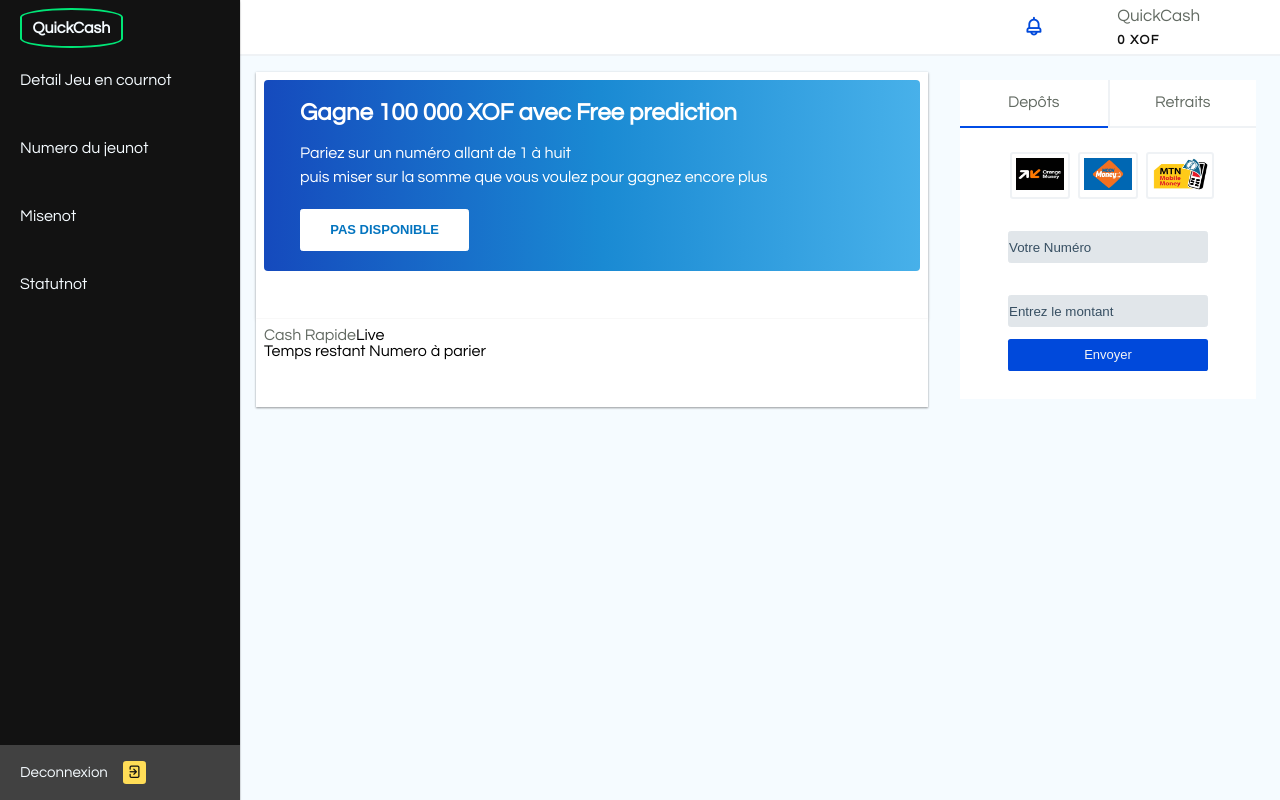
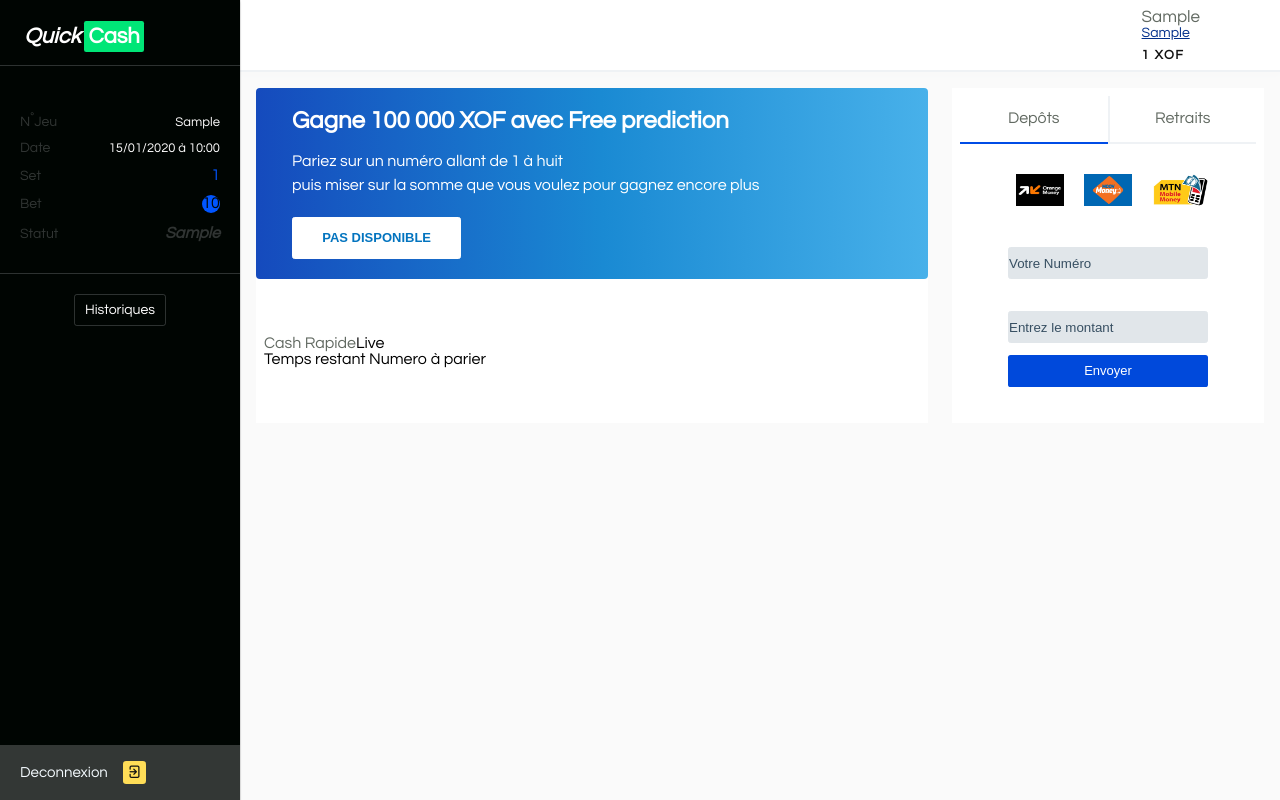
Before and after one commit to cedricd4n/Quickbet, a Flask app: page /profile in a window 1280 px wide. Run offline with Flask 3, Linux system fonts and the light colour scheme; a user stored in the database is signed in; tables that the repository leaves empty hold one stand-in row (values such as "Sample post"); some libraries are stand-ins or nearby versions.

Commit message:
modification des fichier

```diff
--- a/app/main/routes.py
+++ b/app/main/routes.py
@@ -1,10 +1,10 @@
 from flask import Blueprint,render_template,flash,request,redirect,url_for,session,jsonify,abort
 from . import main
-from app.models import User,Compte_Quickcash
+from app.models import User,Compte_Quickcash,Game
 from app.forms import RegistrationForm
 from app.decorators import check_confirmed
 from  flask_login import login_required, login_user,logout_user,current_user
-
+from datetime import datetime
 
 def Paid():
     paid_tab=[]
@@ -50,7 +50,29 @@
     compte_user=Compte_Quickcash.query.filter_by(user_id=user.id).first()
     numero_client=compte_user.num_compt
     paids=Paid()
-    return render_template('main/profile.html',paids=paids,numero_client=numero_client)
+    game=Game.query.order_by(Game.id.desc()).filter_by(user_id=user.id).first()
+    if game is not None:
+
+        print(game)
+        numero_jeu=game.id_game
+        date_jeu=game.registered_on
+        dt=datetime.fromisoformat(str(date_jeu))
+        formatted_data=dt.strftime('%d/%m/%Y à %H:%M')
+        mise_jeu=game.paid
+        numero_parier=game.message
+        statut=game.statut
+
+    else:
+        numero_jeu='pas information'
+        # date_jeu=game.registered_on
+        # dt=datetime.fromisoformat(str(date_jeu))
+        formatted_data='pas information'
+        mise_jeu='pas information'
+        numero_parier='pas information'
+        statut='pas information'
+
+
+    return render_template('main/profile.html',paids=paids,numero_client=numero_client,numero_jeu=numero_jeu,formatted_data=formatted_data,mise_jeu=mise_jeu,numero_parier=numero_parier,statut=statut)
 
 
 @main.route('/terms')
--- a/app/main/templates/main/profile.html
+++ b/app/main/templates/main/profile.html
@@ -54,7 +54,7 @@
         <header class="header">
             <div class="header__search hd">
                 <a  class="nav-link" href="{{ url_for('main.historique') }}">
-                    <span class="uil uil-bell" ></span>
+                    <!-- <span class="online">En ligne</span> -->
                 </a>
             </div>
             <div class="profil-details header__items">
@@ -63,7 +63,15 @@
                 </div>
                 <div class="detail-info">
                     <span class=" dt-items joueur">{{current_user.pseudo|e}}  </span>
-                    <span class="dt-items solde-joueur">{{current_user.solde|e}} XOF</span>
+                    <span class=" dt-items identifiant">{{numero_client|e}}  </span>
+                    <span id="persist_solde" class="dt-items solde-joueur">{{current_user.solde|e}} XOF</span>
+                    <div class="detail_solde_timestamp">
+                        <span class="solde-joueur" id="timestamp_solde"></span>
+                        <span class="solde-joueur" id="currency">XOF</span>
+                    </div>
+
+
+
                 </div>
 
             </div>
@@ -85,11 +93,39 @@
 
             <div class="sidenav-item  logo-app">
                 <span class="logo-name">
-                    QuickCash
+                    <span class="st">Quick</span><span class="nd">Cash</span>
+
                 </span>
             </div>
             <div class="sidenav-item aside-item">
-                <ul class="sidenav__list">
+
+
+                <div class="sidenav__list-item game-detail">
+                   <div class="game-detail-item numero_jeu" >
+                    <span class="labels-item numero_jeu_item">N<sup>°</sup>Jeu</span>
+                    <span  id="number_game">{{numero_jeu|e}}</span>
+                   </div>
+                   <div class="game-detail-item date_jeu" >
+                    <span class="labels-item date_jeu_item">Date</span>
+                    <span  id="date_game">{{formatted_data|e}}</span>
+                   </div>
+                   <div class="game-detail-item mise_jeu" >
+                    <span class="labels-item mise_jeu_item">Set</span>
+                    <span  id="set_game">{{mise_jeu|e}}</span>
+                   </div>
+                   <div class="game-detail-item bet_jeu" >
+                    <span class="labels-item bet_jeu_item">Bet </span>
+                    <span  id="bet_game">{{numero_parier|e}}</span>
+                   </div>
+                   <div class="game-detail-item statut_jeu">
+                    <span class="labels-item statut_jeu_item">Statut</span>
+                    <span  id="statut_game">{{statut|e}}</span>
+                   </div>
+                </div>
+                <div class="more-item">
+                    <a href="#">Historiques</a>
+                </div>
+                <!-- <ul class="sidenav__list">
 
                     <li class="sidenav__list-item"><span class="desc">Detail Jeu en cour</span> <span class="valeur">not</span></li>
                     <li class="sidenav__list-item"><span class="desc">Numero du jeu</span> <span class="valeur">not</span></li>
@@ -97,7 +133,7 @@
                     <li class="sidenav__list-item"><span class="desc">Statut</span><span class="valeur">not</span></li>
 
 
-                </ul>
+                </ul> -->
             </div>
             <a class="nav-link logout-item sidenav-item " href="{{ url_for('auth.logout') }}">Deconnexion
 
@@ -311,7 +347,8 @@
     <!-- <script src="{{url_for('static', filename = 'js/index.js')}}"></script> -->
     <script type="text/javascript" charset="utf-8">
         var socket;
-
+        $('#timestamp_solde').hide()
+        $('#currency').hide()
         var temps_received = [];
         $(document).ready(function(){
                 $("#card-item").hide();
@@ -337,11 +374,15 @@
                     .catch(function(error) {
                         console.log(error);
                     });
+
+                    console.log()
                 });
 
 
                 socket.on('responses_server', function(msg) {
 
+
+                    $("#numbers").show();
                     $("#live").show();
                     $("#wait").hide();
                     if (temps_received.length >= 1){
@@ -380,8 +421,9 @@
 
                     if (msg.count==0){
 
-                        $("#card-numbers").show();
+                        $("#card-numbers").hide();
                         $("#card-set").hide();
+                        $("#numbers").hide();
                         $("#numbers").text('Numéros à parier');
                         $("#set").text('');
                         $("#set-number").text('');
@@ -394,21 +436,23 @@
                         $("#play").hide();
                         $("#idgame").text('');
 
-
+                        $('#log').hide();
                         $("#valueset").text('');
 
                         $("#valuenums").text('');
                         socket.emit('delete_row',{'data' : "supression de ligne"})
+
+                        socket.emit('users_results',{'data':msg.idgame,'dataset':localStorage.getItem("room"),'databet':localStorage.getItem("room72")})
                     }
 
                      if (msg.count==120){
-                         if (localStorage.getItem("room")==null || localStorage.getItem("secondroom")==null  ){
-                                 socket.emit('leave',{'room':55,'room_second':6000});
+                         if (localStorage.getItem("room")==null || localStorage.getItem("secondroom")==null || localStorage.getItem("room72")==null ){
+                                 socket.emit('leave',{'room':55,'room_second':6000,'room72':72});
 
                          }else{
-                            socket.emit('leave',{'room':localStorage.getItem("room"),'room_second':localStorage.getItem("secondroom")});
+                            socket.emit('leave',{'room':localStorage.getItem("room"),'room_second':localStorage.getItem("secondroom"),'room72':localStorage.getItem("room")});
                          }
-
+                         $("#card-numbers").show();
 
 
 
@@ -433,12 +477,13 @@
                         sessionStorage.setItem("click",clicke);
 
                         $("#card-set").hide();
+                        localStorage.setItem("room72",msg.betnumber);
                         localStorage.setItem("room",clicke);
                         let room=clicke;
                         let secondroom=msg.betnumber+clicke
                         localStorage.setItem("secondroom",secondroom);
 
-                        socket.emit('join',{'room':room.toString(),'secondroom':secondroom.toString()});
+                        socket.emit('join',{'room':room.toString(),'secondroom':secondroom.toString(),'room72':msg.betnumber.toString()});
 
                         console.log(typeof(clicke))
                         socket.emit('event_mise',{'username' : "{{name}}",'data':clicke,'bet_number':msg.betnumber,'idgame':msg.idgame,'statut':'live'})
@@ -462,8 +507,8 @@
                 });
                 socket.on('possible_gain', function(msg) {
 
-
-                    console.log(msg.players+'joueur')
+                    $('#log').show();
+                    console.log(msg.user_count)
 
                     if (gain_received.length >= msg.player){
 
@@ -480,7 +525,7 @@
 
                 socket.on('responses_server_second', function(msg) {
                     $("#idgame").text(msg.idgame);
-                    $('#log').show();
+
 
 
                     $("#valueset").text('XOF'+msg.data);
@@ -503,7 +548,7 @@
 
 
                 socket.on('responses_server_third', function(msg) {
-                    $('#log').show();
+
                     $("#play").show();
                     $("#live").hide();
                     $("#card-numbers").hide();
@@ -522,6 +567,20 @@
 
                 })
 
+
+                socket.on('server_response_solde', function(msg) {
+                    $('#timestamp_solde').show()
+                    $('#currency').show()
+                    $('#persist_solde').hide()
+                    $('#timestamp_solde').text(msg.data)
+                })
+                socket.on('detail_jeu', function(msg) {
+                    $('#number_game').text(msg.numero_jeu)
+                    $('#date_game').text(msg.formatted_data)
+                    $('#set_game').text(msg.mise_jeu)
+                    $('#bet_game').text(msg.numero_parier)
+                    $('#statut_game').text(msg.statut)
+                })
 
 
 
--- a/app/static/css/profileuitheme.css
+++ b/app/static/css/profileuitheme.css
@@ -34,7 +34,7 @@
 .grid-container {
     display: grid;
     grid-template-columns: 1fr;
-    grid-template-rows: 56px 1fr 56px;
+    grid-template-rows: 72px 1fr 56px;
     grid-template-areas:
       'header'
       'main'
@@ -53,12 +53,13 @@
 
   .main {
     grid-area: main;
-    background-color:  hsl(203, 100%, 98%);
+     background-color:  hsla(0, 0%, 98%, 0.979);
+    /* background-color:  hsl(203, 100%, 98%); */
   }
 
   .footer {
     grid-area: footer;
-
+    background-color:  hsla(0, 0%, 98%, 0.979);
   }
 
   .header{
@@ -91,11 +92,19 @@
     color:hsl(0, 0%, 7%);
 
   }
+  .detail_solde_timestamp{
+    display: flex;
+  }
   .joueur{
     font-size: 17px;
     font-weight: 500;
     color: hsl(120, 4%, 40%);
 
+  }
+  .identifiant{
+    color: hsl(220, 100%, 27%);
+    font-size: 14px;
+    text-decoration: underline;
   }
   .sidenav__list {
     padding: 0;
@@ -105,33 +114,88 @@
 
   .sidenav__list-item {
     margin-top:.75rem ;
-    padding: 1.25rem ;
-    color: hsl(203, 100%, 98%);
+    padding-top:2rem ;
+    padding-left:1.25rem ;
+    padding-right:1.25rem ;
+    padding-bottom:1.25rem ;
+
+    /* display: flex; */
+    border-top:1px solid hsla(207, 17%, 90%,.2);
+    border-bottom:1px solid hsla(207, 17%, 90%,0.2);;
+
+  }
+  .sidenav__list-item  h4{
+
+    color: hsl(210, 0%, 100%);
+    line-height: 1.5;
+    margin-bottom: .5rem;
+    font-size: 18px;
+    font-weight: 400;
+    letter-spacing: .05rem;
+  }
+  .sidenav__list-item  p{
+
+    color: hsl(207, 17%, 90%);
+    line-height: 1.5;
+
+    font-size: 13px;
+
+  }
+  .more-item{
     display: flex;
-    /* justify-content: space-between; */
+    justify-content: center;
+    padding:1.25rem 0;
+
+  }
+  .more-item a {
+    text-decoration: none;
+    font-size: 14px;
+    padding: 8px 10px;
+    color:  hsl(210, 0%, 100%);
+    border-radius: .2em;
+
+    border:1px solid hsla(207, 17%, 90%,.2);
+
   }
   .logo-app{
      /* padding: 2.25rem; */
-     margin-top: .75rem;
+     margin-top:1rem;
+
+  }
+  .nd{
+    padding: 4px;
+    font-style:normal;
+    border-radius: .1em;
+    background-color:hsl(151, 100%, 45%);
+    /* border: 2px solid hsl(151, 100%, 45%); */
+
+  }
+  .st{
+    padding: 4px;
+    border-top-right-radius:none;
+    border-right:none ;
+    /* border-left: 2px solid hsl(151, 100%, 45%); */
 
   }
   .logo-name{
     width: 128px;
     height: 64px;
     border-radius: 350px / 64px;
-    border: 2px solid hsl(151, 100%, 45%);
 
+    font-style: italic;
 
-    padding: .65rem;
-    color: hsl(203, 100%, 98%);
+    color: hsl(210, 0%, 100%);
     font-weight: 600;
-    font-size: 16px;
+    font-size: 22px;
     line-height: 1.5;
 
   }
-  .sidenav__list-item:hover {
-    background-color: rgba(255, 255, 255, 0.2);
-    cursor: pointer;
+  .online{
+    padding: 6px 8px;
+    font-size: 12px;
+    border-radius: .2em;
+    background-color: hsl(0, 100%, 67%);
+    color: hsl(210, 0%, 100%);
   }
   .select-op{
     display: flex;
@@ -141,7 +205,7 @@
 
   }
   .op{
-    border: 2px solid hsl(210, 23%, 95%);
+    border: 2px solid hsl(210, 0%, 100%);
     padding: .25rem;
     margin-left: .5rem;
     border-radius: .2rem;
@@ -190,7 +254,7 @@
     z-index: 1;
     cursor: pointer;
     padding: 12px;
-    border: 1px solid hsl(210, 23%, 95%);
+    border: 1px solid  hsl(210, 0%, 100%);
     color: hsl(0, 0%, 4%);
     background-color: hsl(203, 100%, 98%);;
   }
@@ -205,10 +269,10 @@
 
    }
 
-  .header__search a span{
+  /* .header__search a span{
     font-size: 1.40rem;
     font-weight: 700;
-  }
+  } */
 
    .header__search a:hover,.logout a:hover {
 
@@ -243,9 +307,40 @@
     box-shadow: 0 2px 2px 0 rgba(0, 0, 0, 0.16), 0 0 0 1px rgba(0, 0, 0, 0.08);
     z-index: 2; /* Needs to sit above the hamburger menu icon */
 
-    background: hsl(0, 0%, 7%);
+    background: hsl(144, 100%, 1%);
     transform: translateX(-245px);
     transition: all .6s ease-in-out;
+  }
+  .game-detail-item{
+    display: flex;
+    justify-content: space-between;
+    margin: .75rem 0;
+    color: white;
+    align-items: baseline;
+  }
+  .labels-item{
+    color:hsla(207, 18%, 90%, 0.212) ;
+    font-size: 14px;
+  }
+  #set_game{
+   color: hsl(220, 100%, 50%);
+  }
+  #number_game ,#date_game{
+    font-size: 13px;
+  }
+  #bet_game{
+    background-color: hsl(220, 100%, 50%);
+    width: 18px;
+    height: 18px;
+    text-align: center;
+    border-radius: 50%;
+
+    color: hsl(144, 100%, 1%);
+  }
+  #statut_game{
+   font-style: italic;
+   color:hsla(207, 18%, 90%, 0.212) ;
+   font-weight: 600;
   }
   .logout-item {
 
@@ -313,12 +408,12 @@
     justify-content: left;
     margin-left: 1rem;
     hyphens: auto;
-    color:white;
+    color: hsl(210, 0%, 100%);
     margin-bottom:1.25rem;
   }
   .main__description h2{
     margin-left: 1rem;
-    color: white;
+    color:  hsl(210, 0%, 100%);
     margin-bottom: 1rem;
 
   }
@@ -329,7 +424,7 @@
     width: 35%;
     border: none;
   color: hsl(204, 97%, 38%);
-  background-color: white ;
+  background-color:  hsl(210, 0%, 100%) ;
   padding: 12px 16px;
   cursor: pointer;
   font-size: 13px;
@@ -345,7 +440,7 @@
   }
 
   .deposit-retrait{
-    background-color: hsl(0, 0%, 100%);
+    background-color:  hsl(210, 0%, 100%);
 
 
   }
@@ -381,7 +476,7 @@
     position: absolute;
     z-index: 1000;
 
-    background-color: white;
+    background-color:  hsl(210, 0%, 100%);
     border: 1px solid #ddd;
     border-radius: .2em;
   }
@@ -411,7 +506,7 @@
     padding: .8rem;
     border: none;
     background: #30c056;
-    color: white;
+    color:  hsl(210, 0%, 100%);
     border-radius: .2em;
   }
   .modal select {
@@ -549,11 +644,11 @@
 
     .main_description{
       width: auto;
-      padding:0.5rem;
+
       grid-column: 1/2;
       grid-row: 1/2;
-      background-color: hsl(0, 0%, 100%);
-      box-shadow: 0 1px 3px hsla(0, 0%, 0%, .2),  0 1px 2px hsla(0, 0%, 0%, .24);
+      background-color:  hsl(210, 0%, 100%);
+
     }
     .main_jeu{
       width: auto;
@@ -561,8 +656,8 @@
       grid-column: 1/2;
       grid-row: 2/3;
 
-      box-shadow: 0 1px 2px hsla(0, 0%, 0%, .2) , 0 1px 2px hsla(0, 0%, 0%, .24);
-      background-color: hsl(0, 0%, 100%);
+
+      background-color:  hsl(210, 0%, 100%);
     }
 
     .main_quickpay{
@@ -570,7 +665,7 @@
       margin-left: 1.5rem;
 
       grid-column: 2/3;
-      background-color: hsl(203, 100%, 98%);
+      background-color:  hsl(210, 0%, 100%);
       padding: .5rem;
       grid-row: 1/3;
 
@@ -669,7 +764,7 @@
   input[type=button]{
 
   border: none;
-  color: hsl(0, 0%, 96%);
+  color:  hsl(210, 0%, 100%);
   background-color: hsl(220, 100%, 43%);;
   display: block;
 
--- a/wsgi.py
+++ b/wsgi.py
@@ -1,10 +1,10 @@
 #!/bin/env python
-from app import app, socketio,db
+from app import create_app, socketio,db
 
-app = app(debug=True)
+app = create_app(debug=True)
 
 if __name__ == '__main__':
    with app.app_context():
         db.create_all()
 
-        socketio.run(app)
+        socketio.run(app,host='192.168.1.200')
```
Also changed, not shown: app/__init__.py (+13 -11 lines), app/main/events.py (+207 -50 lines), app/application.db, instance/application.db (deleted).
